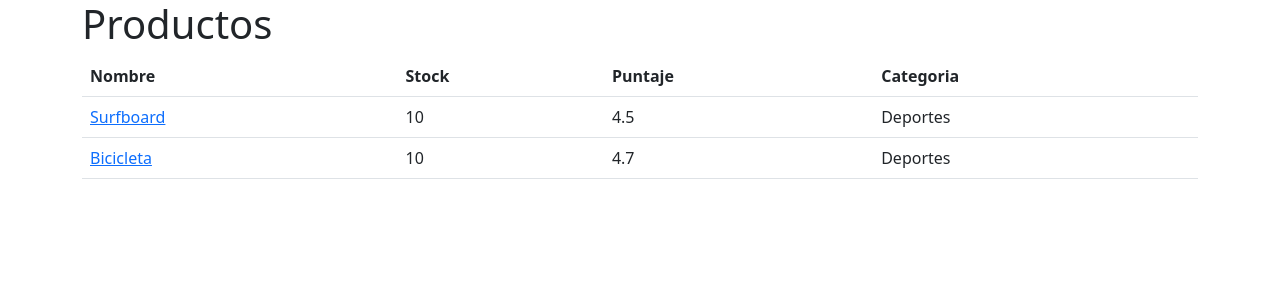
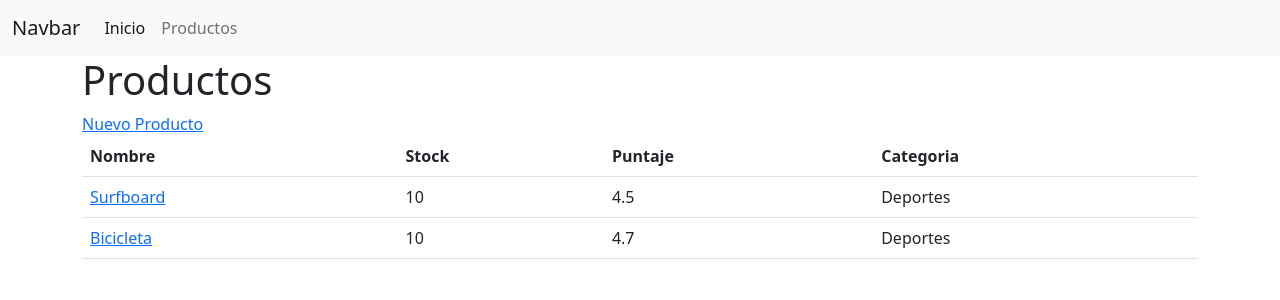
Before and after one commit to HolaMundoDev/ultimate-python, a Django app: page /productos/ in a window 1280 px wide. Shown: the top 300 px of the page. Run offline with Django 4.2, Linux system fonts and the light colour scheme; data comes from the database, SQL or seed files in the repository.

Commit message:
Clase 165. Barra de navegación

```diff
--- a/productos/templates/index.html
+++ b/productos/templates/index.html
@@ -4,6 +4,8 @@
 
 
 <h1>Productos</h1>
+
+<a href="{% url 'productos:formulario'%}">Nuevo Producto</a>
 
 <table class="table">
   <thead>
--- a/templates/base.html
+++ b/templates/base.html
@@ -11,6 +11,22 @@
 </head>
 
 <body>
+  <nav class="navbar navbar-expand-lg bg-light">
+    <div class="container-fluid">
+      <a class="navbar-brand" href="#">Navbar</a>
+      <button class="navbar-toggler" type="button" data-bs-toggle="collapse" data-bs-target="#navbarNavAltMarkup" aria-controls="navbarNavAltMarkup" aria-expanded="false" aria-label="Toggle navigation">
+        <span class="navbar-toggler-icon"></span>
+      </button>
+      <div class="collapse navbar-collapse" id="navbarNavAltMarkup">
+        <div class="navbar-nav">
+          <a class="nav-link active" aria-current="page" href="{% url 'inicio' %}">Inicio</a>
+          <a class="nav-link" href="{% url 'productos:index' %}">Productos</a>
+        </div>
+      </div>
+    </div>
+  </nav>
+
+
   <div class="container">
     {% block content %}
 
```
